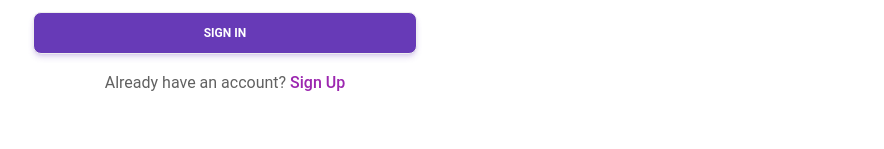
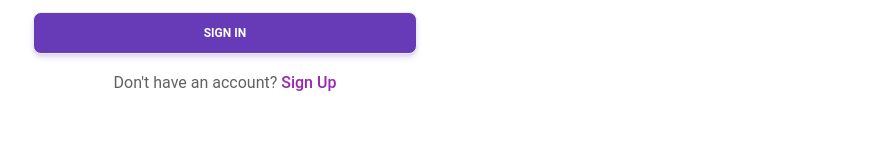
Before and after one commit to vipul832/grand-talks-auth, a React (Vite) app in the folder client/: page /signin in a window 1280 px wide. Shown: the part 651-800 px from the top of the page, without its empty margins (203-1087 px from the left). Built offline with nearby package versions, Linux system fonts and the light colour scheme.

Commit message:
solve login issues

```diff
--- a/client/src/components/Home/HomePage.tsx
+++ b/client/src/components/Home/HomePage.tsx
@@ -1,6 +1,6 @@
 import { useEffect } from "react";
-import { useDispatch } from "react-redux";
-import { setUser } from "../../App/feature/userSlice";
+import { useDispatch, useSelector } from "react-redux";
+import { getUserInfo, setUser } from "../../App/feature/userSlice";
 import { setSignInUser } from "../../App/feature/authSlice";
 import HomeTabs from "../Tabs/HomeTabs/HomeTabs";
 import IntroTitle from "../Intro/IntroTitle";
@@ -8,7 +8,9 @@ import { toast } from "react-hot-toast";
 
 const HomePage = () => {
   const dispatch = useDispatch();
+  const userInfo = useSelector(getUserInfo);
   useEffect(() => {
+    if (userInfo.userId) return;
     async function getLoginData() {
       const responce = await fetch("/api/auth/login/success", {
         method: "GET",
--- a/client/src/components/SignIn/SignIn.tsx
+++ b/client/src/components/SignIn/SignIn.tsx
@@ -131,7 +131,7 @@ const SignIn = () => {
               Sign In
             </Button>
             <Typography color="gray" className="mt-4 text-center font-normal">
-              Already have an account?{" "}
+              Don't have an account?{" "}
               <Link
                 to="/signup"
                 className="font-medium text-purple-500 transition-colors hover:text-blue-700"
```
Also changed, not shown: 3 other files (tests, documents, lock files or other folders).
